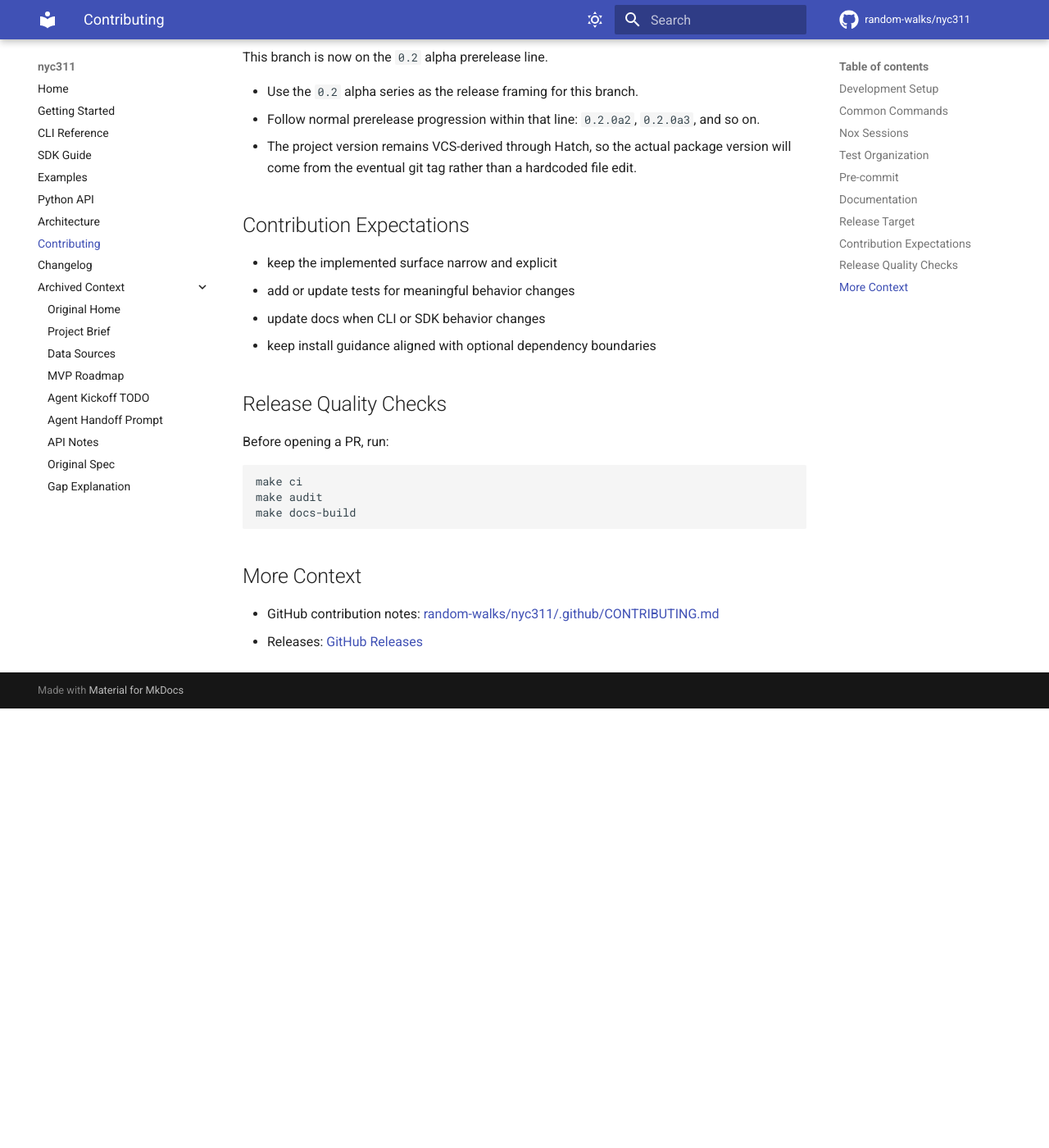
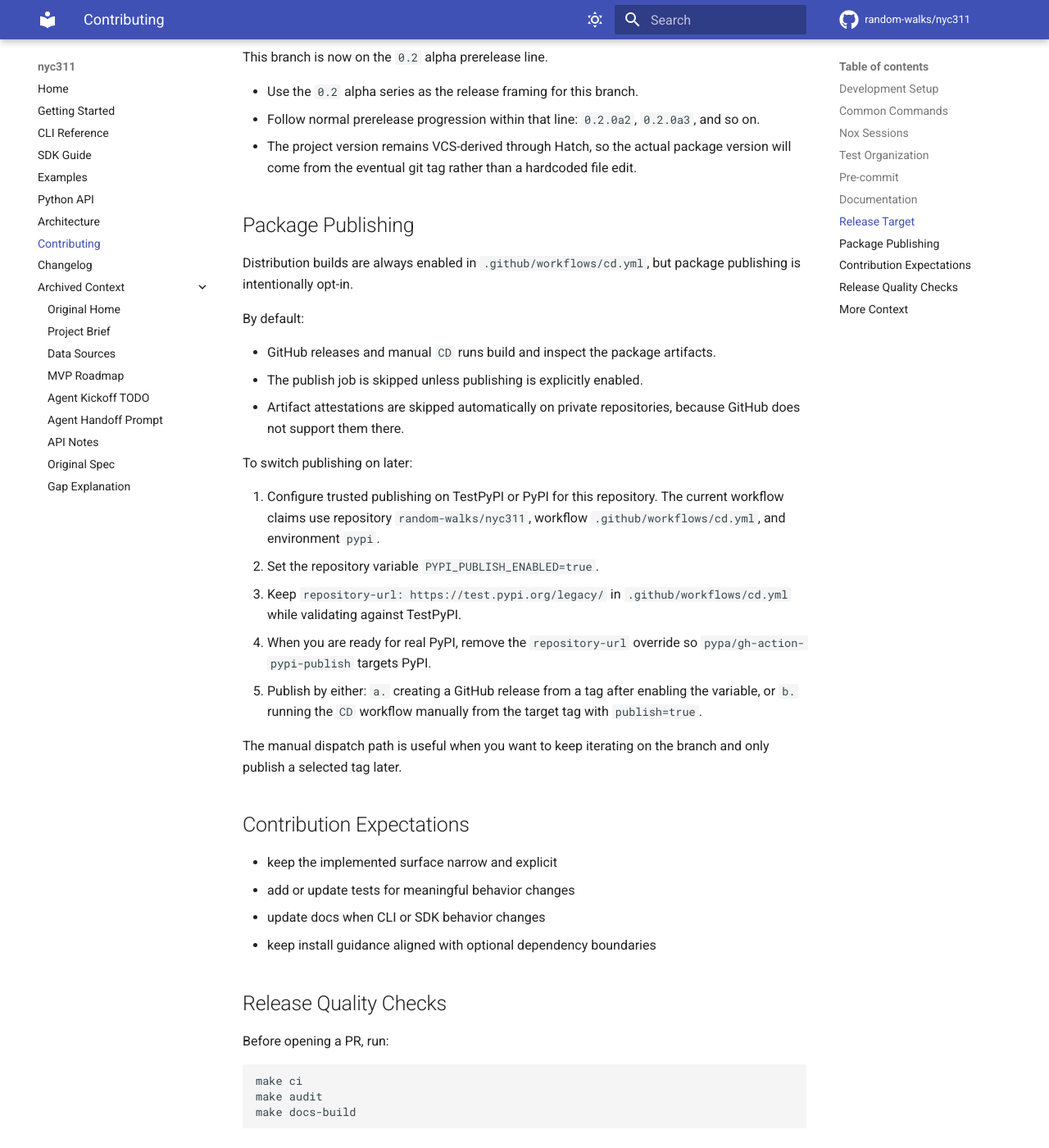
Before and after one commit to random-walks/nyc311, an MkDocs documentation site: the page built from docs/contributing.md, in a window 1280 px wide and 1400 px high, scrolled down 2221 px. Shown: the whole window at 82% size. Built offline with MkDocs 1.6.1 and Material for MkDocs 9.7.7, drawn with Linux system fonts in a browser that asks for light colours; comment, search, counter and statistics services are not loaded; before the commit the page ends 3085 px from its top, so only the background shows below that.

Commit message:
fix: gate package publishing behind repo config
Keep release builds running by default but require an explicit repository variable before the CD workflow attempts TestPyPI or PyPI publishing, and document the later enablement path for maintainers.

Made-with: Cursor

```diff
--- a/docs/contributing.md
+++ b/docs/contributing.md
@@ -108,6 +108,35 @@ This branch is now on the `0.2` alpha prerelease line.
 - The project version remains VCS-derived through Hatch, so the actual package
   version will come from the eventual git tag rather than a hardcoded file edit.
 
+## Package Publishing
+
+Distribution builds are always enabled in `.github/workflows/cd.yml`, but
+package publishing is intentionally opt-in.
+
+By default:
+
+- GitHub releases and manual `CD` runs build and inspect the package artifacts.
+- The publish job is skipped unless publishing is explicitly enabled.
+- Artifact attestations are skipped automatically on private repositories,
+  because GitHub does not support them there.
+
+To switch publishing on later:
+
+1. Configure trusted publishing on TestPyPI or PyPI for this repository. The
+   current workflow claims use repository `random-walks/nyc311`, workflow
+   `.github/workflows/cd.yml`, and environment `pypi`.
+2. Set the repository variable `PYPI_PUBLISH_ENABLED=true`.
+3. Keep `repository-url: https://test.pypi.org/legacy/` in
+   `.github/workflows/cd.yml` while validating against TestPyPI.
+4. When you are ready for real PyPI, remove the `repository-url` override so
+   `pypa/gh-action-pypi-publish` targets PyPI.
+5. Publish by either: `a.` creating a GitHub release from a tag after enabling
+   the variable, or `b.` running the `CD` workflow manually from the target tag
+   with `publish=true`.
+
+The manual dispatch path is useful when you want to keep iterating on the branch
+and only publish a selected tag later.
+
 ## Contribution Expectations
 
 - keep the implemented surface narrow and explicit
```
Also changed, not shown: 1 other file.
